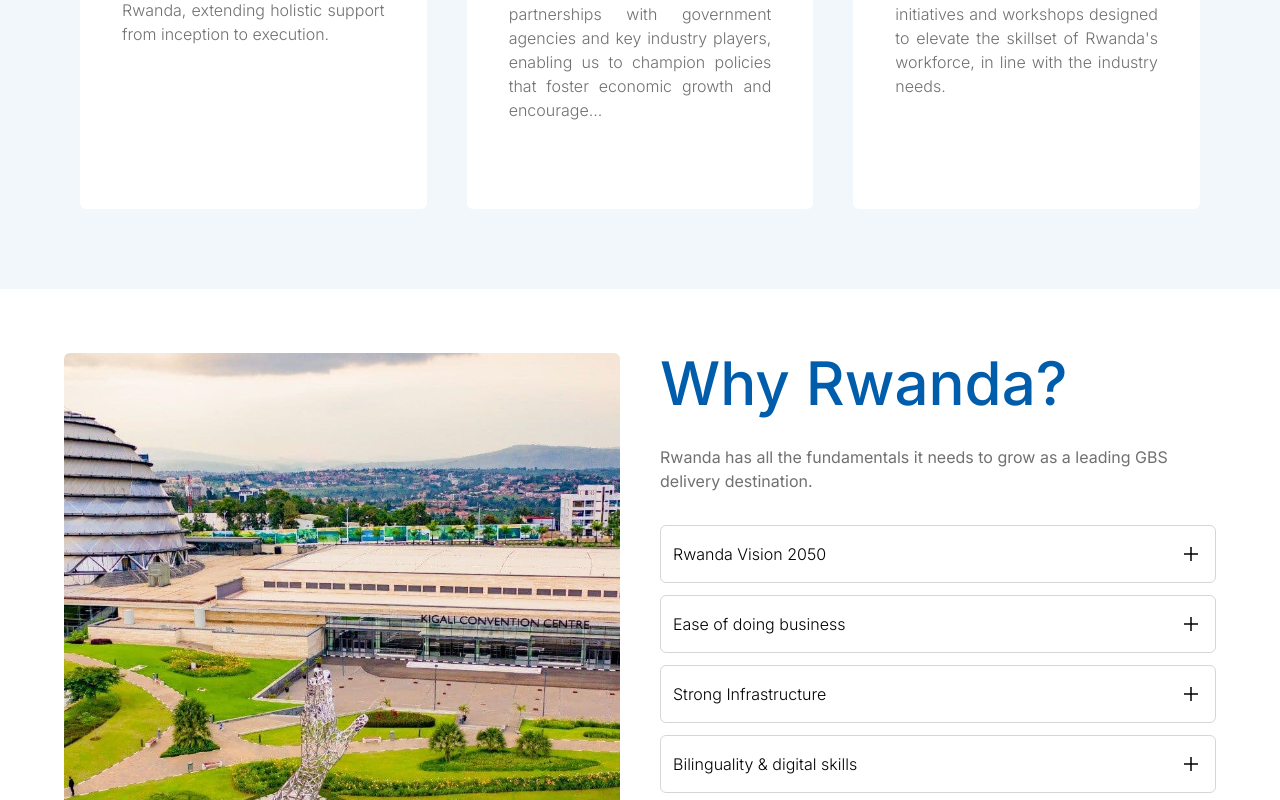
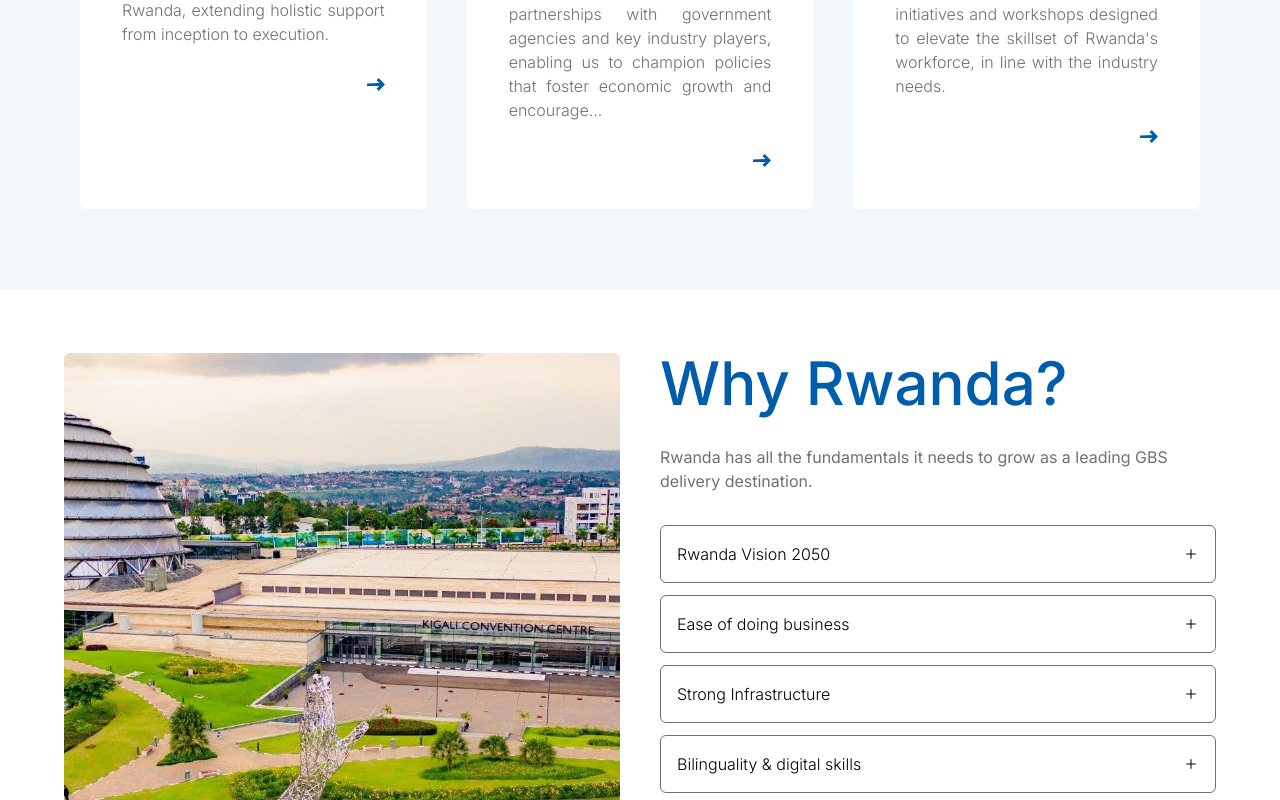
Before and after one commit to mnshimiyimana/GBS, a Next.js app in the folder frontend/: page /home in a window 1280 px wide. Shown: the part 1300-2100 px from the top of the page. Built offline with nearby package versions, Linux system fonts and the light colour scheme.

Commit message:
Accordion Update

```diff
--- a/frontend/package.json
+++ b/frontend/package.json
@@ -9,6 +9,7 @@
     "lint": "next lint"
   },
   "dependencies": {
+    "@fortawesome/fontawesome-free": "^6.5.1",
     "next": "^14.0.4",
     "react": "^18",
     "react-dom": "^18"
--- /dev/null
+++ b/frontend/src/app/components/Accordion.jsx
@@ -0,0 +1,76 @@
+import React, { useState } from 'react';
+
+const accordionContent = [
+  {
+    question: "Rwanda Vision 2050",
+    answer:
+      "The Rwanda Vision 2050 is a policy blueprint that guides the country´s socio-economic transformation. The vision emphasizes various sectors to drive economic growth and development but has already identified services as the “most important engine of Rwanda’s medium to long term growth”. Vision 2050 therefore identifies “export-oriented knowledge services” as a key priority to the country´s economic transformation agenda. The vision also places a strong emphasis on investing in education and skills development to build a highly skilled workforce capable of driving the country´s economic growth.",
+  },
+  {
+    question: "Ease of doing business",
+    answer:
+      "Rwanda's impressive second place ranking in the Ease of Doing Business index highlights the nation's commitment to creating a favorable business environment. This suggests the potential for significant benefits, as it signifies streamlined bureaucracy, reduced red tape, and improved infrastructure. These factors can attract investment, foster entrepreneurship, and ultimately contribute to economic growth and a higher quality of life for Rwandans. In addition, Rwanda has implemented the ‘’New Investment Code’’, which introduces a new set of investment incentives applicable to key priority sectors, including ICT and BPO.",
+  },
+  {
+    question: "Strong Infrastructure",
+    answer:
+      "Rwanda's strong infrastructure, boasting 96% 4G LTE coverage and a 7000 km fiber optic network, plays a pivotal role in its business appeal. Ranked second in the East African Community and sixth in Africa for network readiness according to the World Bank's ‘’Doing Business 2020’’ report, this connectivity enhances business efficiency and innovation. It positions Rwanda as an enticing hub for entrepreneurs, enabling them to leverage advanced technology for business growth.",
+  },
+  {
+    question: "Bilinguality & digital skills",
+    answer:
+      "Rwanda's workforce stands out for its bilingual proficiency and digital literacy. With many of its citizens possessing excellent bilingual skills in English and French, and a growing proficiency in digital skills, Rwanda offers a uniquely versatile talent pool. This bilingualism enables effective communication in international business, while the workforce's digital prowess fosters innovation and adaptability. For businesses, it means access to a skilled and adaptable workforce ready to excel in an increasingly globalized and technology-driven economy.",
+  },
+  {
+    question: "Impact sourcing destination",
+    answer:
+      "Rwanda has an intricate, synergized GBS ecosystem that facilitates skills development and subsequently allowing operators to access untapped talent. There are several coordinated segments, including national, private, non-profit and institutionalized education that are interlinked to form a single mega GBS ecosystem, coordinated by the GBS Growth Initiative, championing transformation, diversity, equity, and inclusion.",
+  },
+  {
+    question: "Lifestyle",
+    answer:
+      "Rwanda, located in the heart of Africa, is a captivating destination known for its breathtaking landscapes of rolling hills and serene lakes and its rich cultural heritage. The country´s natural beauty, including national parks and the famous mountain gorillas, offers a unique and unforgettable experience.<br>Additionally, Rwanda's dedication to eco-tourism, safety, and cleanliness, coupled with its commitment to make the country accessible with many nationalities receiving visa-free or visa-on-arrival access make it a top destination on the continent.",
+  },
+  // Add more objects as needed
+];
+
+function Accordion() {
+  const [activeAccordion, setActiveAccordion] = useState(null);
+
+  const toggleAccordion = (index) => {
+    setActiveAccordion((prevActiveAccordion) =>
+      prevActiveAccordion === index ? null : index
+    );
+  };
+
+  return (
+    <div>
+      {accordionContent.map((section, index) => (
+        <div className="relative mb-3" key={index}>
+          <h6 className="mb-0">
+            <button
+              className="relative flex items-center w-full p-4 text-left transition-all ease-in cursor-pointer border rounded-md border-gray text-black font-light "
+              onClick={() => toggleAccordion(index)}
+            >
+              <span>{section.question}</span>
+              <img
+                src="/Images/add.svg"
+                className={`w-4 h-4 ml-auto transition-transform ${
+                  activeAccordion === index ? 'rotate-90' : ''
+                }`}
+                alt=""
+              />
+            </button>
+          </h6>
+          {activeAccordion === index && (
+            <div className="p-4 text-sm leading-normal text-gray font-light bg-[#005DAC0D] rounded-md mt-1">
+              {section.answer}
+            </div>
+          )}
+        </div>
+      ))}
+    </div>
+  );
+}
+
+export default Accordion;
--- a/frontend/src/app/components/Navbar.jsx
+++ b/frontend/src/app/components/Navbar.jsx
@@ -46,9 +46,9 @@ console.log(IsactiveLink);
         </Link>
         <div class="flex md:order-2 space-x-3 md:space-x-0 rtl:space-x-reverse " id="navbar-cta">
           <div class="pr-8">
-            <button onClick={() => router.push('https://docs.google.com/forms/d/e/1FAIpQLSfoiMc0dCaNdg-0ASyb9Iv9VErOpSocLqlntyLQRq9FSjcc4Q/viewform')} type="button" class="hidden md:hidden hover:drop-shadow-lg lg:hidden xl:inline-block text-blue hover:bg-white border-2 border-blue focus:ring-2 focus:outline-2 focus:ring-blue font-medium rounded-lg text-base px-4 py-3 text-center" target="_blank">Become A Member</button>
+            <button onClick={() => router.push('https://docs.google.com/forms/d/e/1FAIpQLSfoiMc0dCaNdg-0ASyb9Iv9VErOpSocLqlntyLQRq9FSjcc4Q/viewform')} type="button" class="hidden md:hidden hover:drop-shadow-lg lg:hidden xl:inline-block text-blue hover:bg-white border-2 border-blue focus:ring-2 focus:outline-2 focus:ring-blue font-medium rounded-lg text-base px-4 py-3 text-center hover:scale-110" target="_blank">Become A Member</button>
             </div>
-            <button type="button" class="hidden hover:drop-shadow-lg md:hidden lg:hidden xl:inline-block text-white hover:bg-blue bg-blue border-2 border-blue focus:ring-2 focus:outline-2 focus:ring-blue font-medium rounded-lg text-base px-4 py-3 text-center" >Contact Us</button>
+            <button type="button" class="hidden hover:drop-shadow-lg md:hidden lg:hidden xl:inline-block text-white hover:bg-blue bg-blue border-2 border-blue focus:ring-2 focus:outline-2 focus:ring-blue font-medium rounded-lg text-base px-4 py-3 text-center hover:scale-110" >Contact Us</button>
             <button data-collapse-toggle="navbar-cta" type="button" class="inline-flex items-center p-2 w-10 h-10 justify-center text-sm text-gray-500 rounded-lg md:hidden hover:bg-gray-100 focus:outline-none focus:ring-2 focus:ring-gray-200" aria-controls="navbar-cta" aria-expanded="false">
               <span class="sr-only">Open main menu</span>
               <svg class="w-5 h-5 text-blue" aria-hidden="true" xmlns="http://www.w3.org/2000/svg" fill="none" viewBox="0 0 17 14">
--- a/frontend/src/app/events/page.jsx
+++ b/frontend/src/app/events/page.jsx
@@ -18,7 +18,7 @@ function page() {
                                 </div>
                                 <p className="lg:text-sm text-xs font-light pt-3">10 . OCT . 2023</p>
                                 <p className="font-bold lg:text-base text-xs pt-4 pb-3">Urubyiruko rwashyiriweho uburyo rwakorera ibigo mpuzamahanga rutavuye mu Rwanda</p>
-                                <button onClick={() => router.push('/article1')} type="button" class=" hover:drop-shadow-lg  text-blue hover:bg-white border-2 border-blue focus:ring-2 focus:outline-2 focus:ring-blue rounded-lg lg:text-[0.850rem] text-xs font-extrabold px-6 py-3 text-center">Read More</button>
+                                <button onClick={() => router.push('/article1')} type="button" class=" hover:drop-shadow-lg  text-blue hover:bg-white border-2 border-blue focus:ring-2 focus:outline-2 focus:ring-blue rounded-lg lg:text-[0.850rem] text-xs font-extrabold px-6 py-3 text-center hover:scale-110">Read More</button>
                             </div>
 
                             <div className="w-full lg:pr-12 pr-0">
@@ -27,7 +27,7 @@ function page() {
                                 </div>
                                 <p className="lg:text-sm text-xs font-light pt-3">10 . OCT . 2023</p>
                                 <p className="font-bold lg:text-base text-xs pt-4 pb-3">Global Business Services Growth Initiative to create more jobs for Rwandans</p>
-                                <button onClick={() => router.push('/article2')} type="button" href="/article1" class=" hover:drop-shadow-lg  text-blue hover:bg-white border-2 border-blue focus:ring-2 focus:outline-2 focus:ring-blue rounded-lg lg:text-[0.850rem] text-xs font-extrabold px-6 py-3 text-center">Read More</button>
+                                <button onClick={() => router.push('/article2')} type="button" href="/article1" class=" hover:drop-shadow-lg  text-blue hover:bg-white border-2 border-blue focus:ring-2 focus:outline-2 focus:ring-blue rounded-lg lg:text-[0.850rem] text-xs font-extrabold px-6 py-3 text-center hover:scale-110">Read More</button>
                             </div>
 
                         </div>
--- a/frontend/src/app/home/page.jsx
+++ b/frontend/src/app/home/page.jsx
@@ -1,6 +1,7 @@
 'use client'
 import React, { useState } from 'react';
 import Carousel from '../components/Carousel';
+import Accordion from '../components/Accordion';
 
 function Page() {
 
@@ -33,7 +34,7 @@ function Page() {
                           </p>
                           <div className="flex justify-between">
                             <p></p>
-                            <img src="/Images/arrow2.svg" alt=""/>
+                            <img src="/Images/arrow3.svg" alt=""/>
                           </div>
                       </div>
                   </div>
@@ -47,7 +48,7 @@ function Page() {
                           </p>
                           <div className="flex justify-between">
                             <p></p>
-                            <img src="/Images/arrow2.svg" alt=""/>
+                            <img src="/Images/arrow3.svg" alt=""/>
                           </div>
                       </div>
                   </div>
@@ -61,7 +62,7 @@ function Page() {
                           </p>
                           <div className="flex justify-between">
                             <p></p>
-                            <img src="/Images/arrow2.svg" alt=""/>
+                            <img src="/Images/arrow3.svg" alt=""/>
                           </div>
                       </div>
                   </div>
@@ -82,7 +83,8 @@ function Page() {
           <p className="text-gray pt-8 text-md pb-8">Rwanda has all the fundamentals it needs to grow as a leading GBS delivery destination.</p>
 
           <div className="flex flex-col gap-3">
-            <div className="flex flex-row justify-between w-full border border-[#00000029] rounded-md px-3 py-4">
+           <Accordion />
+            {/* <div className="flex flex-row justify-between w-full border border-[#00000029] rounded-md px-3 py-4">
               <p class="font-light">Rwanda Vision 2050</p>
               <img src="/Images/add.svg" className="w-6 h-6" alt=""/>
             </div>
@@ -110,7 +112,10 @@ function Page() {
             <div className="flex flex-row justify-between w-full border border-[#00000029] rounded-md px-3 py-4">
               <p class="font-light">Lifestyle</p>
               <img src="/Images/add.svg" className="w-6 h-6" alt=""/>
-            </div>
+            </div> */}
+
+
+
           </div>
         </div>
       </div>
```
Also changed, not shown: frontend/public/Images/arrow3.svg (added), 1 other file (tests, documents, lock files or other folders).
